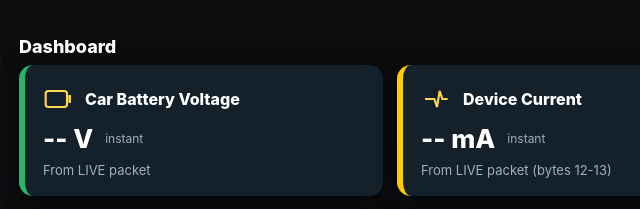
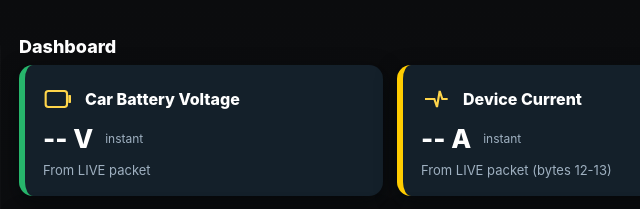
Before and after one commit to customlogics/test, a plain HTML site: page index_d2.html in a window 1280 px wide. Shown: the top 209 px of the page, 439-1079 px from the left. Drawn offline with Linux system fonts and the light colour scheme.

Commit message:
Update index_d2.html

```diff
--- a/index_d2.html
+++ b/index_d2.html
@@ -152,7 +152,7 @@
             Device Current
           </div>
           <div class="metric">
-            <div class="value" id="card_current_val">-- mA</div>
+            <div class="value" id="card_current_val">-- A</div>
             <div class="unit muted">instant</div>
           </div>
           <div class="sub">From LIVE packet (bytes 12-13)</div>
```
